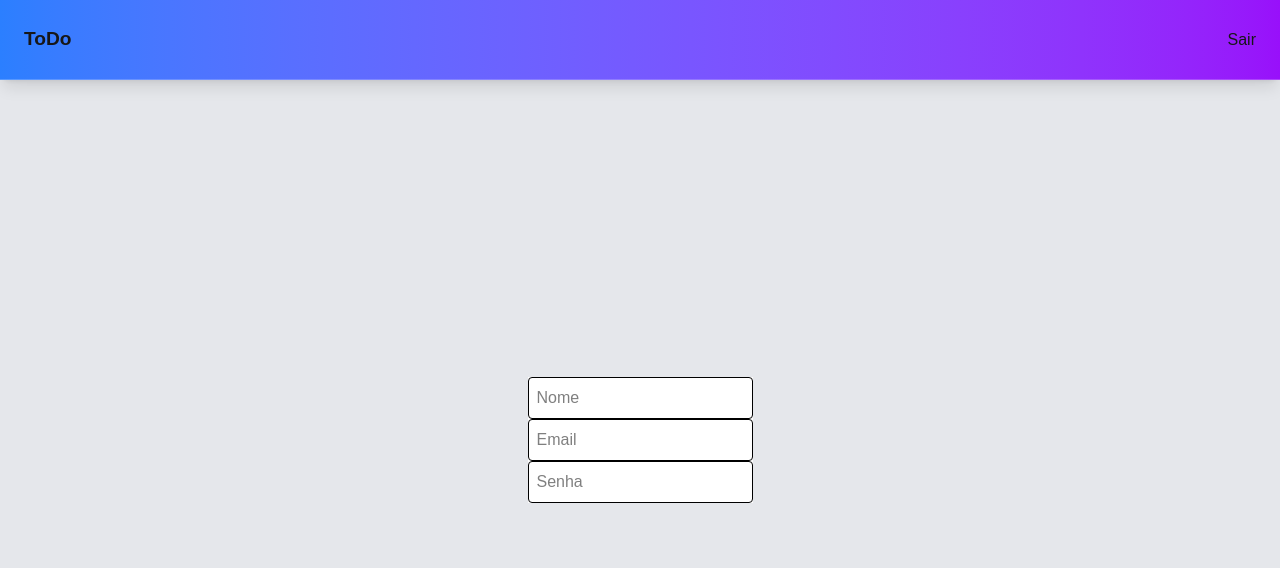
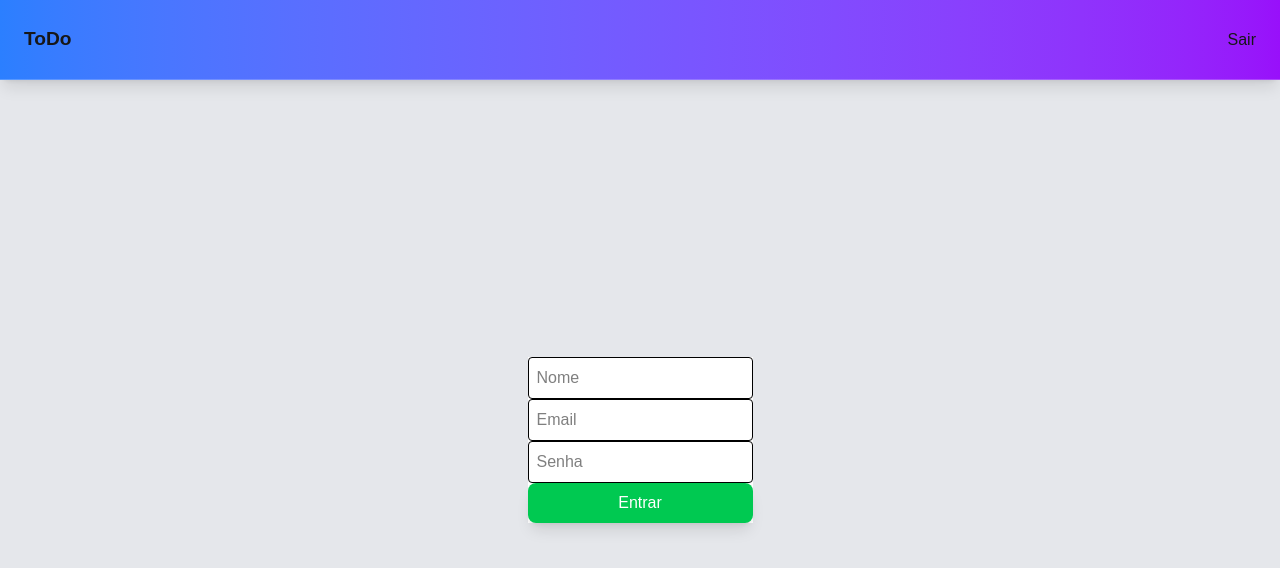
Before and after one commit to Bbaranoski/estudo, a Next.js app in the folder front/: page /register in a window 1280 px wide. Shown: the top 568 px of the page. Built offline with nearby package versions, Linux system fonts and the light colour scheme.

Commit message:
adicionando a requisicao no register

```diff
--- a/front/src/app/register/page.tsx
+++ b/front/src/app/register/page.tsx
@@ -1,5 +1,6 @@
 "use client";
 import { useState } from "react";
+import api from "@/services/api"
 
 interface User {
     name: string,
@@ -7,14 +8,23 @@ interface User {
     password: string
 }
 
-export default function register () {
+export default function Register () {
 
     const [user, setUser] = useState<User>({name: "", email: "", password: ""})
 
+    const register = async (e: React.FormEvent) => {
+        e.preventDefault()
+        try{
+            const response = await api.post("/auth/register", user)
+        } catch {
+
+        }
+    }
     return (
         <div className="h-full w-full text-black flex items-center justify-center">
             <form className="flex flex-col bg-white"
             action="get"
+            onSubmit={register}
             >
                 <input className="p-2 border rounded"
                 placeholder="Nome"
@@ -40,6 +50,8 @@ export default function register () {
                     setUser({...user, password: e.target.value})
                 }}
                 />
+                <button className="bg-green-500 hover:bg-green-600 text-white p-[12px] h-10 rounded-lg min-w-[10px] flex items-center justify-center shadow-lg"
+                >Entrar</button>
             </form>
         </div>
     )
```
